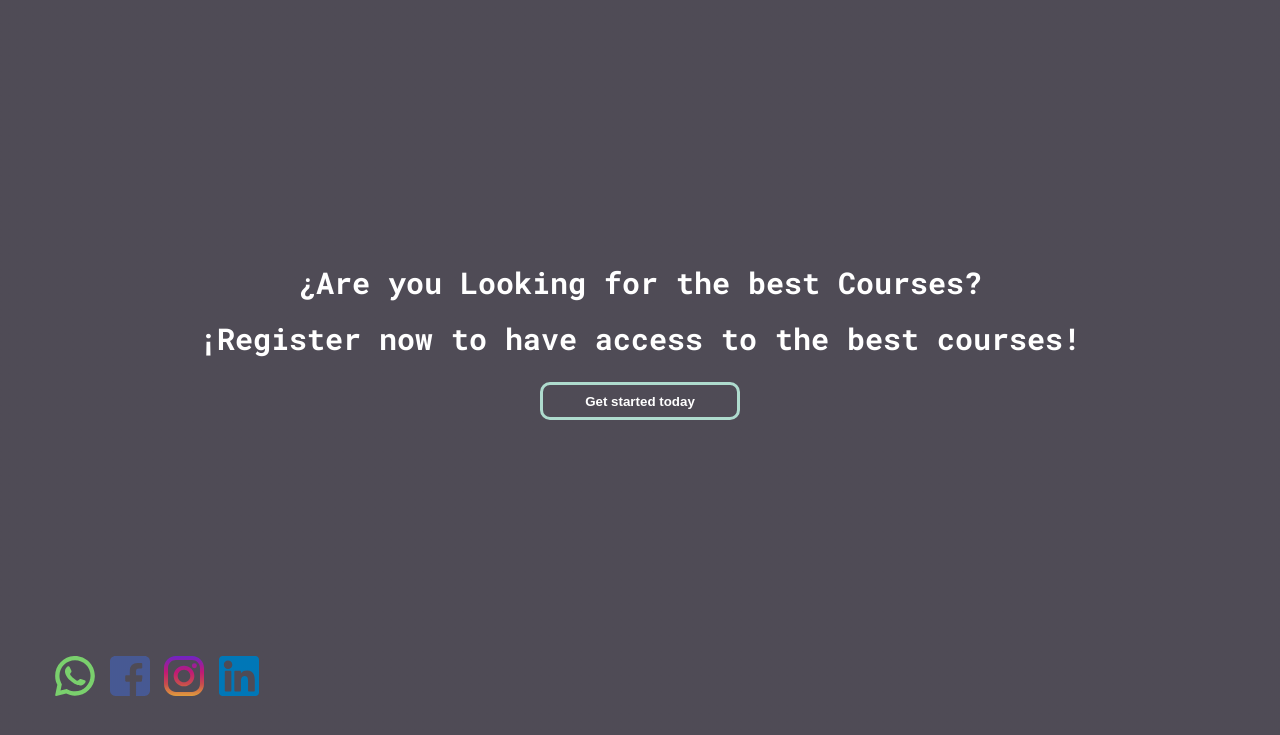
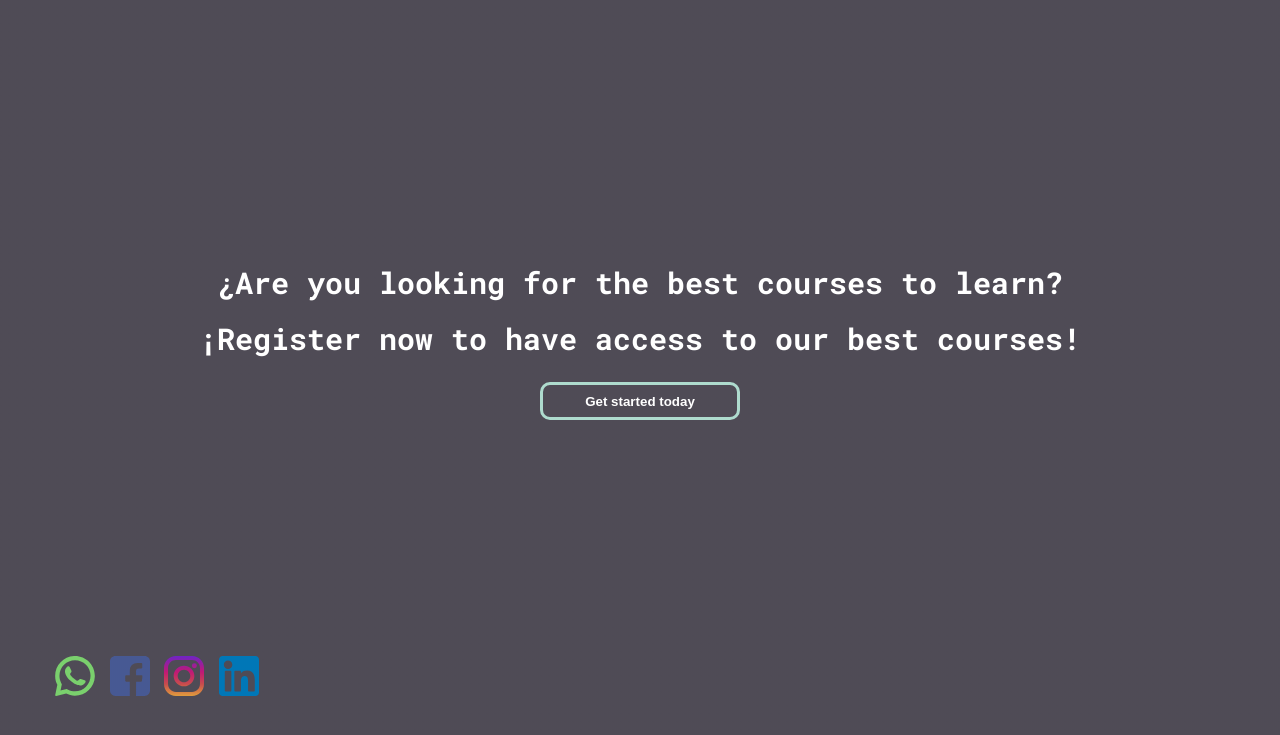
Before and after one commit to CRVPolanco/briefcase, a website: page landing-page-1/index.html in a window 1280 px wide. Shown: the part 65-800 px from the top of the page. Drawn offline with Linux system fonts and the light colour scheme.

Commit message:
Modifiying text in the landing page

```diff
--- a/landing-page-1/index.html
+++ b/landing-page-1/index.html
@@ -40,8 +40,8 @@
     <main>
         <section class="main-background--container">
             <div class="main--background">
-                <h1 class="main--background-title">¿Are you Looking for the best Courses?</h1>
-                <p class="main--background-subtitle">¡Register now to have access to the best courses!</p>
+                <h1 class="main--background-title">¿Are you looking for the best courses to learn?</h1>
+                <p class="main--background-subtitle">¡Register now to have access to our best courses!</p>
                 <button class="main--background-button">Get started today</button>
             </div>
             <div class="icons">
```
